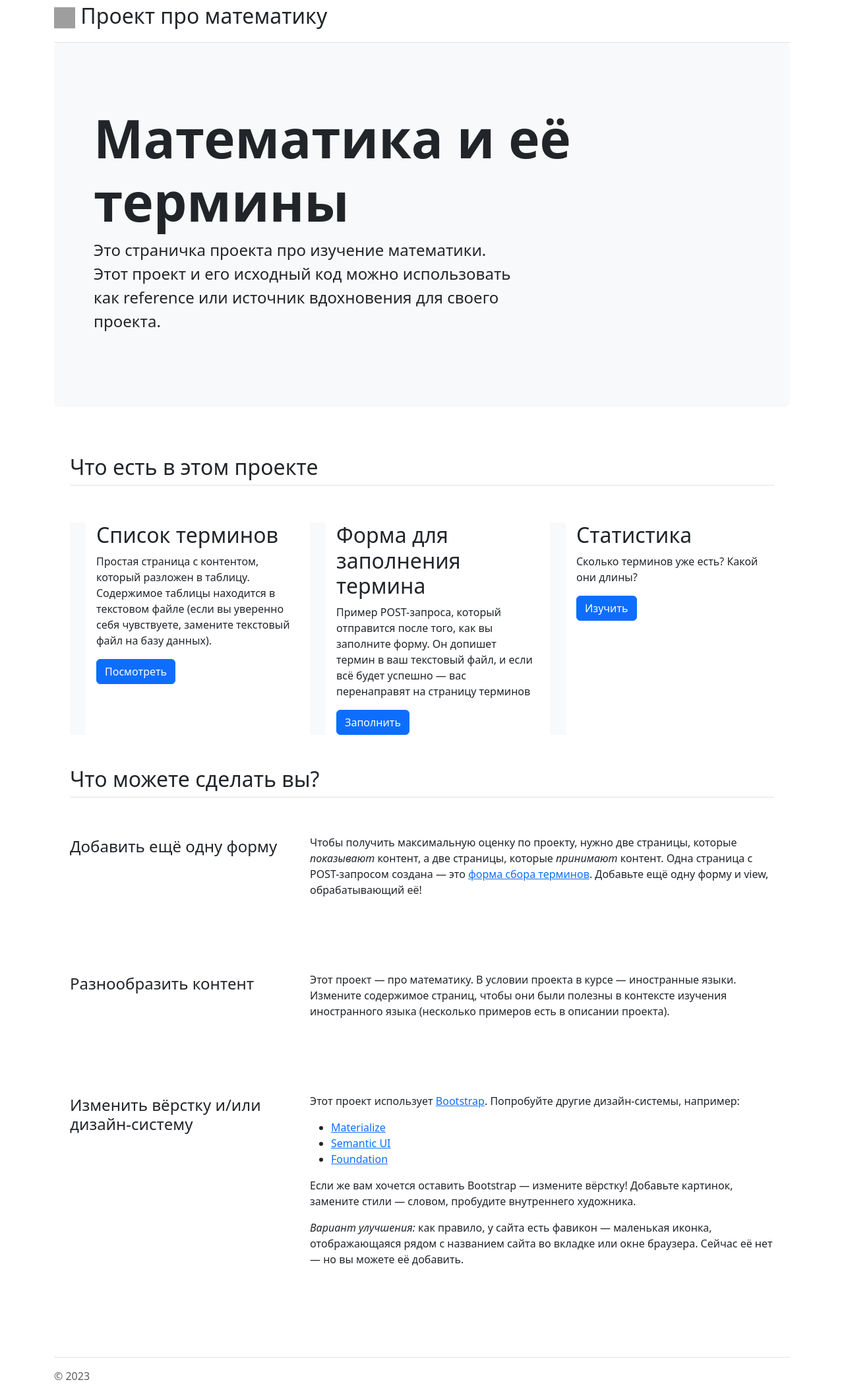
After one commit to Kolin48/bio_quiz_2025_prog_1_proj, a Django app: template templates/index.html in a window 1280 px wide. The commit adds this page. Shown: the whole page at 66% size. Run offline with Django 4.2, Linux system fonts and the light colour scheme; the template is opened without the code that fills it, so the values that code supplies are empty; some libraries are stand-ins or nearby versions; grey boxes are pictures that could not be loaded.

Commit message:
add html files

```diff
--- a/templates/base_page.html
+++ b/templates/base_page.html
@@ -3,9 +3,31 @@
 <head>
     <meta charset="UTF-8">
     <title>{% block pagetitle %}{% endblock %}</title>
+    <!-- load static -->
+    {% load static %}
+    <!-- CSS -->
+    <link href="{% static 'bootstrap.min.css' %}" rel="stylesheet">
 </head>
 <body>
 <main>
+    <div class="container">
+        <header class="border-bottom">
+            <a href="/" class="d-flex align-items-center mb-3 mb-md-0 me-md-auto text-dark text-decoration-none">
+                <div class="fs-2 mb-3">
+                    <img src="{% static 'calculator.svg' %}" alt="Проект про математику" width="32" height="32"/>
+                    <span>Проект про математику</span>
+                </div>
+            </a>
+        </header>
+        <div class="p-5 mb-4 bg-light rounded-3" id="title-box">
+            <div class="container-fluid py-5">
+                <h1 class="display-1 fw-bold">{% block page-title %}{% endblock %}</h1>
+                <p class="col-md-8 fs-4">{% block page-lead %}{% endblock %}</p>
+            </div>
+        </div>
+        {% block content %}{% endblock %}
+        <footer class="footer pt-3 mt-4 text-muted border-top">© 2023</footer>
+    </div>
 </main>
 </body>
 </html>
--- /dev/null
+++ b/templates/index.html
@@ -0,0 +1,102 @@
+{% extends "base_page.html" %}
+
+{% block page-title %}
+Математика и её термины
+{% endblock %}
+
+{% block page-lead %}
+Это страничка проекта про изучение математики. <br/>
+Этот проект и его исходный код можно использовать как reference или источник вдохновения для своего проекта.
+{% endblock %}
+
+{% block content %}
+<div class="container px-4 py-5" id="project-contents">
+    <h2 class="pb-2 border-bottom">Что есть в этом проекте</h2>
+    <div class="row g-4 py-5 row-cols-1 row-cols-lg-3">
+        <div class="col d-flex">
+            <div class="icon-square text-bg-light d-inline-flex align-items-center justify-content-center fs-4 flex-shrink-0 me-3">
+                <svg class="bi" width="1em" height="1em">
+                    <use xlink:href="#cpu-fill"></use>
+                </svg>
+            </div>
+            <div>
+                <h3 class="fs-2">Список терминов</h3>
+                <p>Простая страница с контентом, который разложен в таблицу. Содержимое таблицы находится в текстовом
+                    файле (если вы уверенно себя чувствуете, замените текстовый файл на базу данных).</p>
+                <a href="/terms-list" class="btn btn-primary">Посмотреть</a>
+            </div>
+        </div>
+        <div class="col d-flex">
+            <div class="icon-square text-bg-light d-inline-flex align-items-center justify-content-center fs-4 flex-shrink-0 me-3">
+                <svg class="bi" width="1em" height="1em">
+                    <use xlink:href="#cpu-fill"></use>
+                </svg>
+            </div>
+            <div>
+                <h3 class="fs-2">Форма для заполнения термина</h3>
+                <p>Пример POST-запроса, который отправится после того, как вы заполните форму. Он допишет термин в ваш
+                    текстовый файл, и если всё будет успешно — вас перенаправят на страницу терминов</p>
+                <a href="/add-term" class="btn btn-primary">
+                    Заполнить
+                </a>
+            </div>
+        </div>
+        <div class="col d-flex">
+            <div class="icon-square text-bg-light d-inline-flex align-items-center justify-content-center fs-4 flex-shrink-0 me-3">
+                <svg class="bi" width="1em" height="1em">
+                    <use xlink:href="#cpu-fill"></use>
+                </svg>
+            </div>
+            <div>
+                <h3 class="fs-2">Статистика</h3>
+                <p>Сколько терминов уже есть? Какой они длины?</p>
+                <a href="/stats" class="btn btn-primary">
+                    Изучить
+                </a>
+            </div>
+        </div>
+    </div>
+    <h2 class="pb-2 border-bottom">Что можете сделать вы?</h2>
+    <div class="row g-4 py-5 row-cols-1 row-cols-lg-2">
+        <div class="col-lg-4">
+            <h4 class="py-1">Добавить ещё одну форму</h4>
+        </div>
+        <div class="col-lg-8">
+            <p>Чтобы получить максимальную оценку по проекту, нужно две страницы, которые <span class="fst-italic">показывают</span>
+            контент, а две страницы, которые <span class="fst-italic">принимают</span> контент. Одна страница с
+            POST-запросом создана — это <a href="/add-term">форма сбора терминов</a>. Добавьте ещё одну форму и view, обрабатывающий её!</p>
+        </div>
+    </div>
+    <div class="row g-4 py-5 row-cols-1 row-cols-lg-2">
+        <div class="col-lg-4">
+            <h4 class="py-1">Разнообразить контент</h4>
+        </div>
+        <div class="col-lg-8">
+            <p>Этот проект — про математику. В условии проекта в курсе — иностранные языки. Измените содержимое страниц,
+                чтобы они были полезны в контексте изучения иностранного языка (несколько примеров есть в описании проекта).</p>
+        </div>
+    </div>
+    <div class="row g-4 py-5 row-cols-1 row-cols-lg-2">
+        <div class="col-lg-4">
+            <h4 class="py-1">Изменить вёрстку и/или дизайн-систему</h4>
+        </div>
+        <div class="col-lg-8">
+            <p>Этот проект использует <a href="https://getbootstrap.com">Bootstrap</a>. Попробуйте другие дизайн-системы, например:
+                <ul>
+                    <li><a href="https://materializecss.com">Materialize</a></li>
+                    <li><a href="https://semantic-ui.com">Semantic UI</a></li>
+                    <li><a href="https://get.foundation/templates.html">Foundation</a></li>
+                </ul>
+            </p>
+            <p>
+                Если же вам хочется оставить Bootstrap — измените вёрстку! Добавьте картинок, замените стили — словом, пробудите
+                внутреннего художника.
+            </p>
+            <p>
+                <span class="fst-italic">Вариант улучшения:</span> как правило, у сайта есть фавикон — маленькая иконка, отображающаяся
+                рядом с названием сайта во вкладке или окне браузера. Сейчас её нет — но вы можете её добавить.
+            </p>
+        </div>
+    </div>
+</div>
+{% endblock %}
```
Also changed, not shown: templates/result.html (added, +50 -0 lines), templates/test_page.html (added, +39 -0 lines), templates/theory.html (added, +61 -0 lines).
